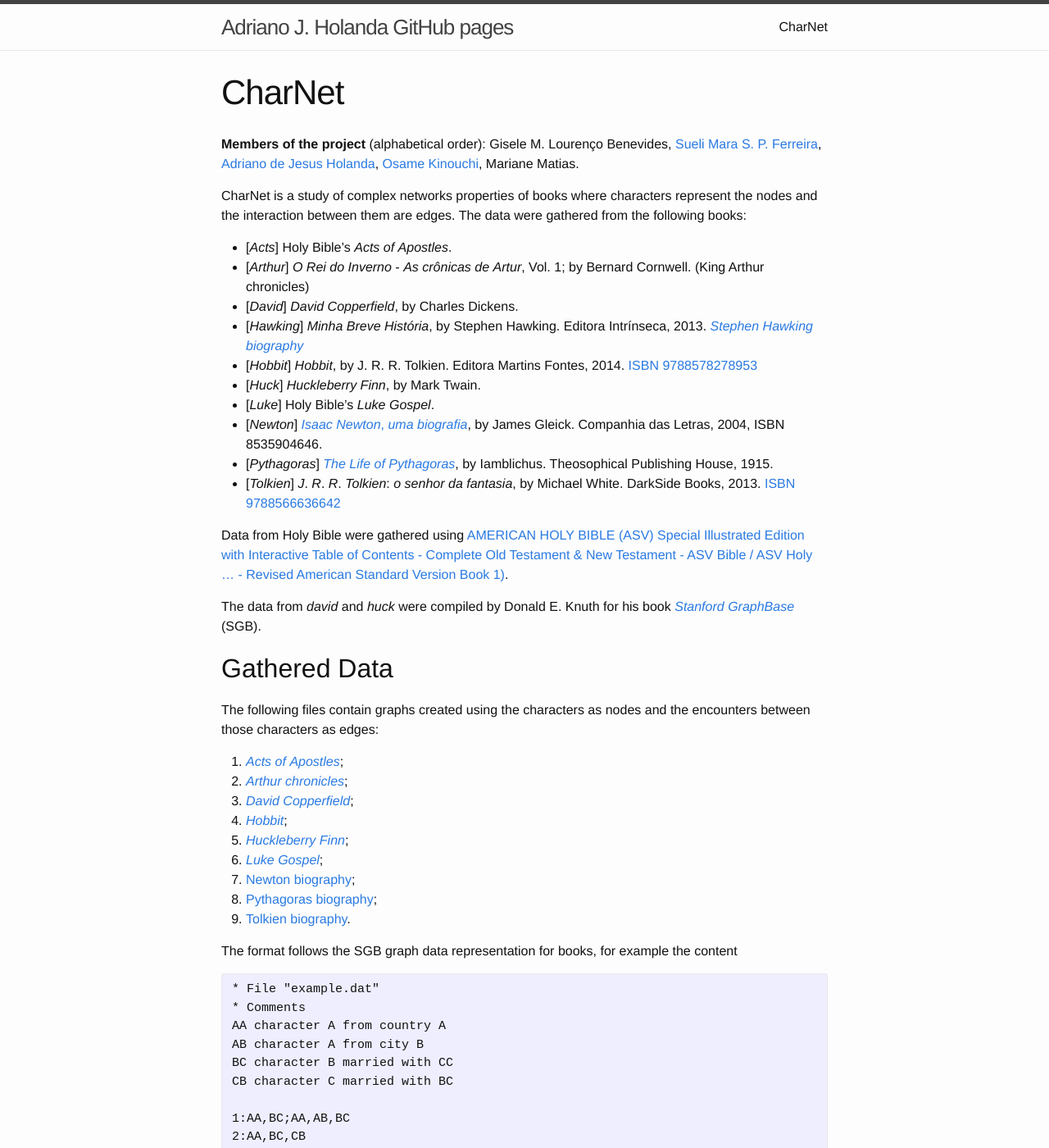
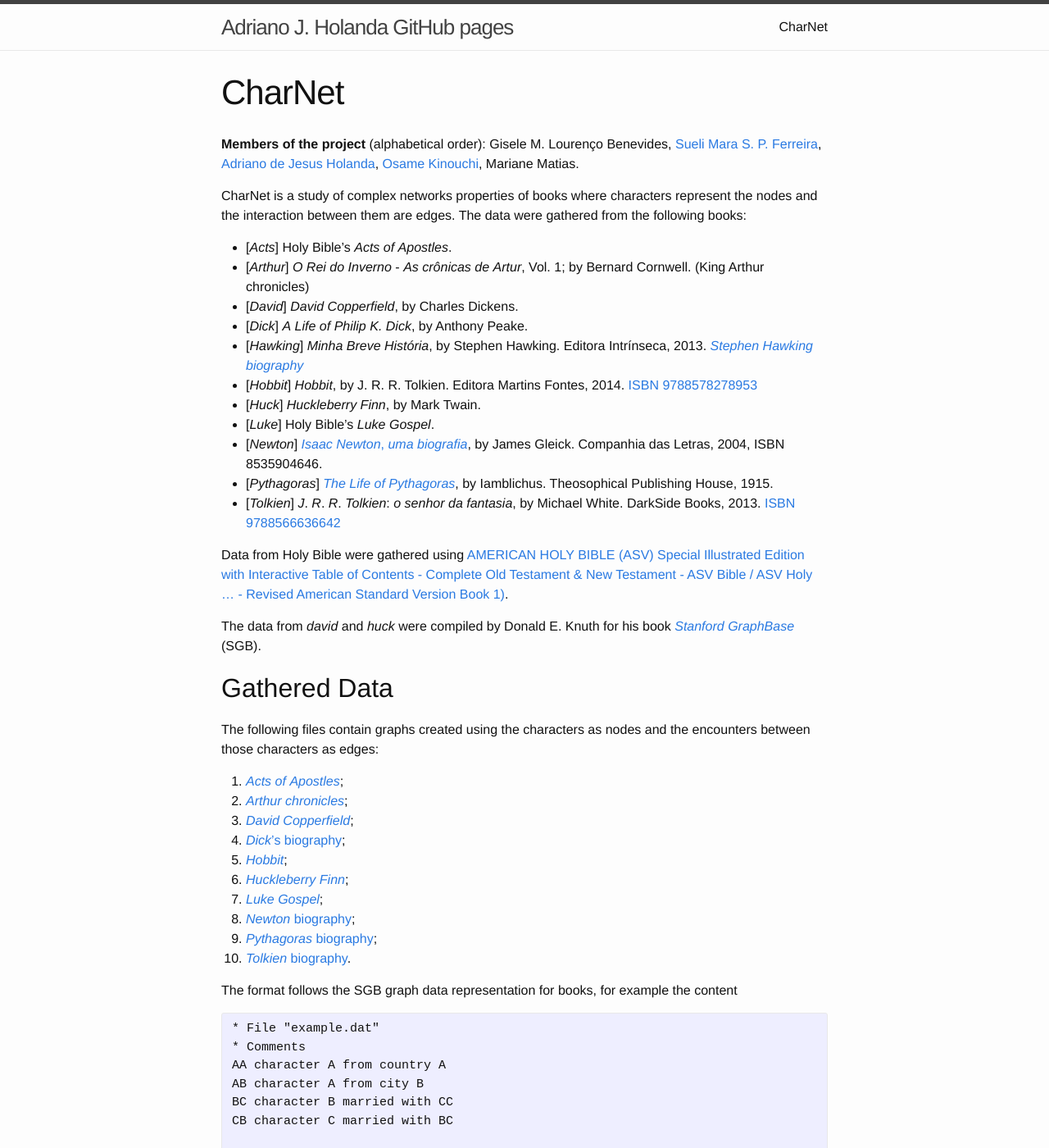
Before and after one commit to ajholanda/ajholanda.github.io, a Jekyll site: the page built from charnet.md, in a window 1280 px wide and 1400 px high. Shown: the whole window at 82% size. Built offline with Jekyll 4.4.1, drawn with Linux system fonts in a browser that asks for light colours.

Commit message:
Dick info

```diff
--- a/charnet.md
+++ b/charnet.md
@@ -19,6 +19,7 @@ edges. The data were gathered from the following books:
 - [_Acts_] Holy Bible's _Acts_ _of_ _Apostles_.
 - [_Arthur_] _O_ _Rei_ _do_ _Inverno_ - _As_ _crônicas_ _de_ _Artur_, Vol. 1; by Bernard Cornwell. (King Arthur chronicles)
 - [_David_] _David_ _Copperfield_, by Charles Dickens.
+* [_Dick_]  _A_ _Life_ _of_ _Philip_ _K._ _Dick_, by Anthony Peake.
 - [_Hawking_] _Minha_ _Breve_ _História_, by Stephen Hawking. Editora Intrínseca, 2013.
    [*Stephen Hawking biography*](https://goo.gl/1p3osS)
 - [_Hobbit_]  _Hobbit_, by J. R. R. Tolkien. Editora Martins Fontes, 2014.
@@ -48,12 +49,13 @@ nodes and the encounters between those characters as edges:
 1. [_Acts_ _of_ _Apostles_](https://github.com/ajholanda/charnet/blob/master/data/acts.dat);
 2. [_Arthur_ _chronicles_](https://github.com/ajholanda/charnet/blob/master/data/arthur.dat);
 3. [_David_ _Copperfield_](https://github.com/ajholanda/charnet/blob/master/sgb/david.dat);
-4. [_Hobbit_](https://github.com/ajholanda/charnet/blob/master/data/hobbit.dat);
-5. [_Huckleberry_ _Finn_](https://github.com/ajholanda/charnet/blob/master/sgb/huck.dat);
-6. [_Luke_ _Gospel_](https://github.com/ajholanda/charnet/blob/master/data/luke.dat);
-7. [Newton biography](https://github.com/ajholanda/charnet/blob/master/data/newton.dat);
-8. [Pythagoras biography](https://github.com/ajholanda/charnet/blob/master/data/pythagoras.dat);
-9. [Tolkien biography](https://github.com/ajholanda/charnet/blob/master/data/tolkien.dat).
+4. [_Dick_'s biography](https://github.com/ajholanda/charnet/blob/master/sgb/dick.dat);
+5. [_Hobbit_](https://github.com/ajholanda/charnet/blob/master/data/hobbit.dat);
+6. [_Huckleberry_ _Finn_](https://github.com/ajholanda/charnet/blob/master/sgb/huck.dat);
+7. [_Luke_ _Gospel_](https://github.com/ajholanda/charnet/blob/master/data/luke.dat);
+8. [_Newton_ biography](https://github.com/ajholanda/charnet/blob/master/data/newton.dat);
+9. [_Pythagoras_ biography](https://github.com/ajholanda/charnet/blob/master/data/pythagoras.dat);
+10. [_Tolkien_ biography](https://github.com/ajholanda/charnet/blob/master/data/tolkien.dat).
 
 The format follows the SGB graph data representation for books, for
 example the content
@@ -91,17 +93,19 @@ and [matplotlib](http://matplotlib.org/).
 
 ![_David_ _Copperfield_](/assets/img/g-david.png)
 
+![_Dick_ biography](/assets/img/g-dick.png)
+
 ![_Hobbit_](/assets/img/g-hobbit.png)
 
 ![_Huckleberry_ _Finn_](/assets/img/g-huck.png)
 
 ![_Luke_ _Gospel_](/assets/img/g-luke.png)
 
-![Newton biography](/assets/img/g-newton.png)
+![_Newton_ biography](/assets/img/g-newton.png)
 
-![Pythagoras biography](/assets/img/g-pythagoras.png)
+![_Pythagoras_ biography](/assets/img/g-pythagoras.png)
 
-![Tolkien biography](/assets/img/g-tolkien.png)
+![_Tolkien_ biography](/assets/img/g-tolkien.png)
 
 ## Results and Analysis
 
```
